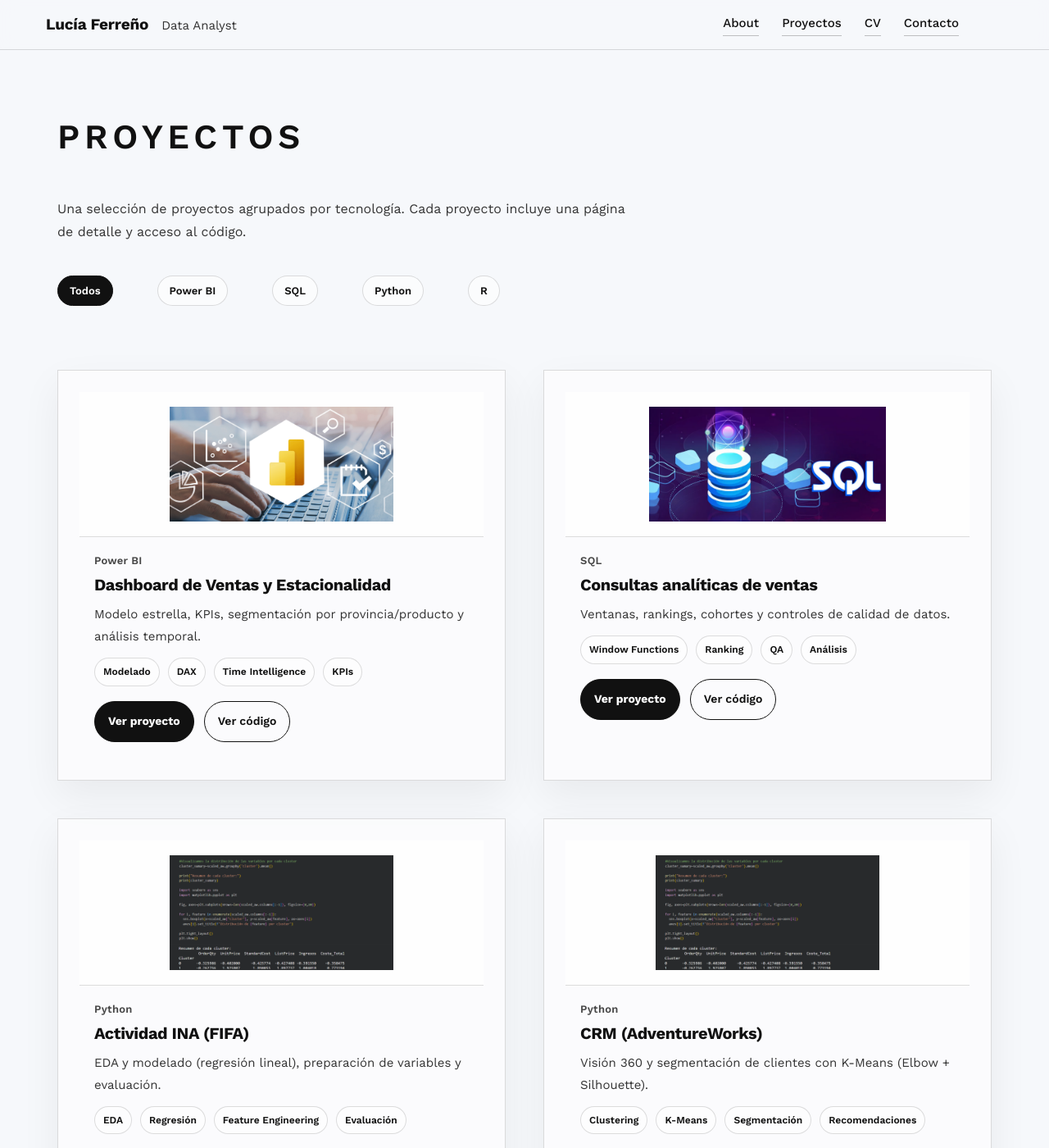
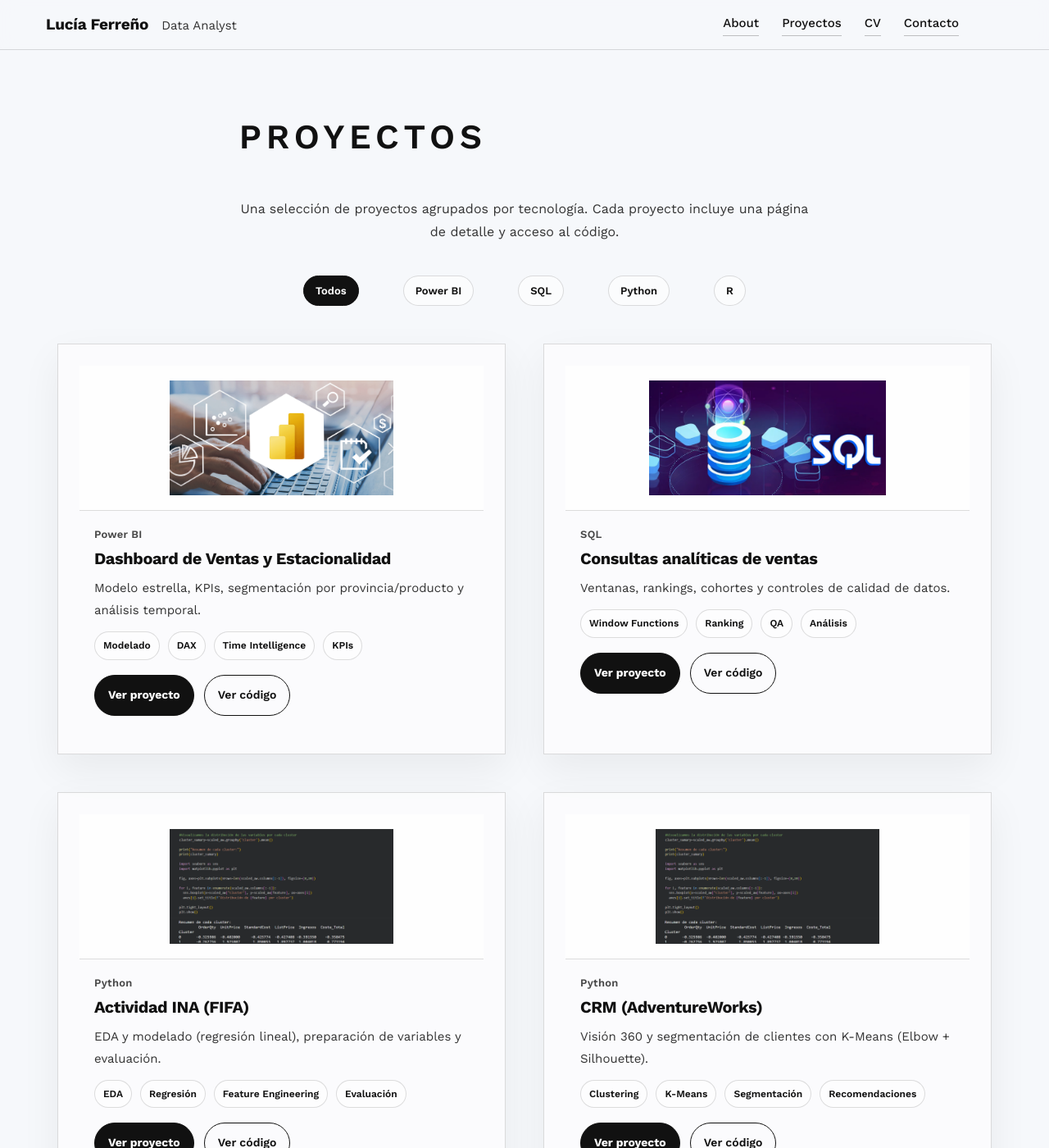
Before and after one commit to lucia-ferreno-pico/Portfolio, a Jekyll site: the page built from projects.md, in a window 1280 px wide and 1400 px high. Shown: the whole window at 82% size. Built offline with Jekyll 4.4.1, drawn with Linux system fonts in a browser that asks for light colours.

Commit message:
Update main.css

```diff
--- a/assets/css/main.css
+++ b/assets/css/main.css
@@ -1173,3 +1173,21 @@
     white-space: normal;
   }
 }
+/* HOTFIX: centrar el bloque (texto + tabs) en /projects/ */
+.section.projects-page .projects-header{
+  max-width: 70ch;            /* ajusta si lo quieres más ancho (p.ej. 78ch) */
+  margin: 0 auto 22px;        /* esto lo centra */
+}
+
+/* Centrar la fila de botones */
+.section.projects-page .projects-tabs{
+  justify-content: center !important;
+}
+
+/* Asegura que los botones no “se repartan” ocupando todo el ancho */
+.section.projects-page .projects-tabs .tab{
+  flex: 0 0 auto;
+}
+.section.projects-page .projects-header{
+  text-align: center;
+}
```
